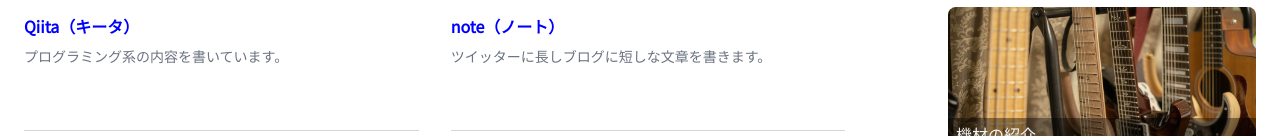
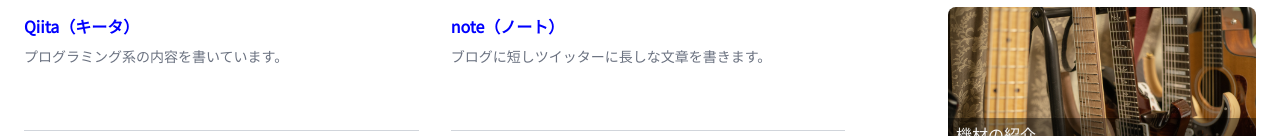
Before and after one commit to Yoshito924/my-portfolio, a Next.js app: page /links in a window 1280 px wide. Shown: the part 465-601 px from the top of the page. Built offline with nearby package versions, Linux system fonts and the light colour scheme.

Commit message:
テキスト修正

```diff
--- a/pages/components/linkTree.tsx
+++ b/pages/components/linkTree.tsx
@@ -8,7 +8,7 @@ const features = [
     { name: 'Spotify（スポティファイ）', description: 'アルバムを配信しています。', url: "https://open.spotify.com/artist/3nNyAqPr07cmNuDhq6Ragl?si=ZibXmE07ThaDFlhHS254dw&dl_branch=1" },
     { name: 'Blog（ブログ）', description: '音楽を中心に色々な記事を書いています。', url: "https://khufrudamonotes.com/new-contents" },
     { name: 'Qiita（キータ）', description: 'プログラミング系の内容を書いています。', url: "https://qiita.com/k1mu0419" },
-    { name: 'note（ノート）', description: 'ツイッターに長しブログに短しな文章を書きます。', url: "https://note.com/k1mu" },
+    { name: 'note（ノート）', description: 'ブログに短しツイッターに長しな文章を書きます。', url: "https://note.com/k1mu" },
     { name: 'Twitter（ツイッター）', description: '個人ツイッターです。', url: "https://twitter.com/k1mu0419" },
     { name: 'Instagram（インスタグラム）', description: '個人インスタグラムです。', url: "https://www.instagram.com/k1mu.khufrudamo_notes/" },
     { name: 'Facebook（フェイスブック）', description: 'クフルダモ・ノーツの公式ページ。', url: "https://www.facebook.com/khufrudamonotes" },
```
